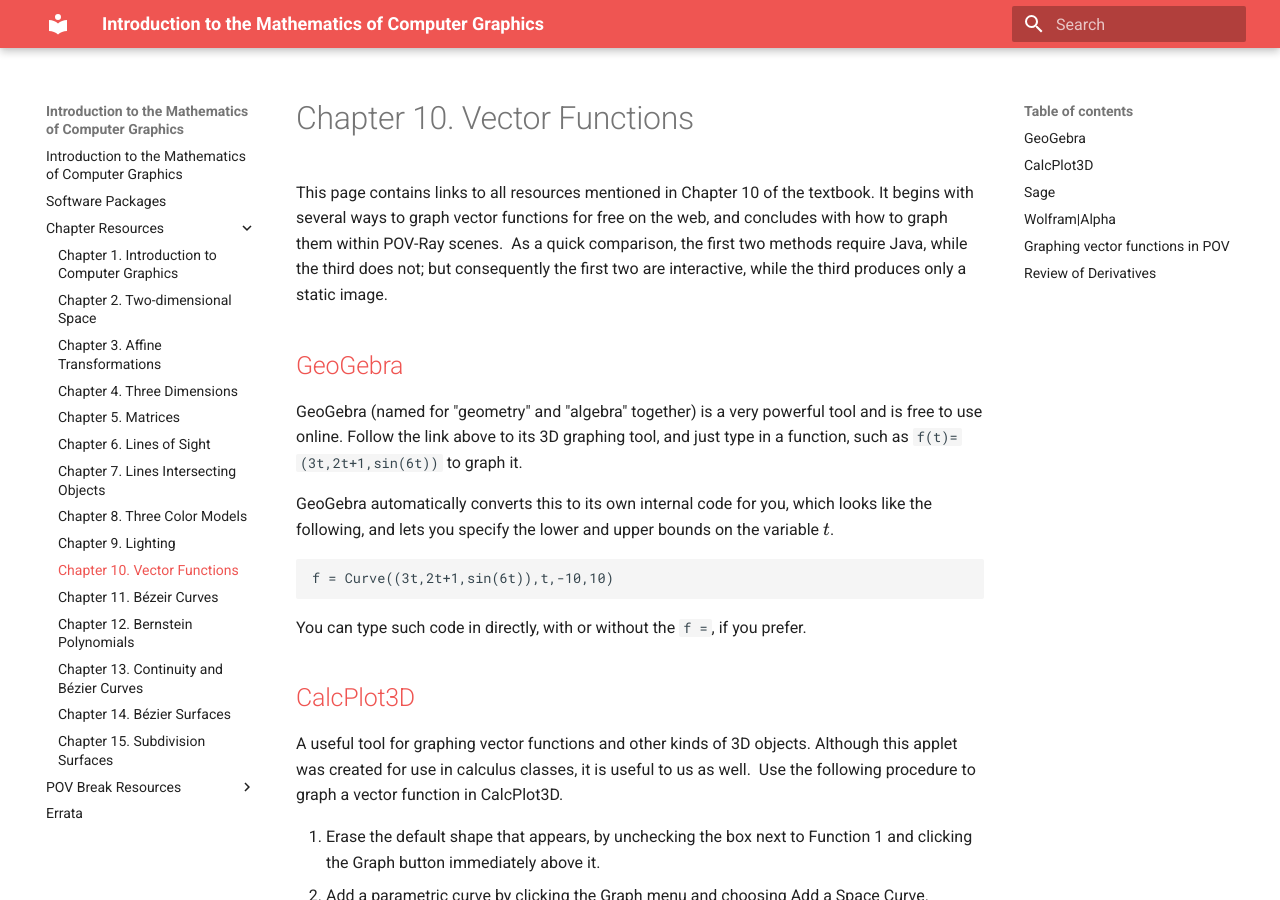
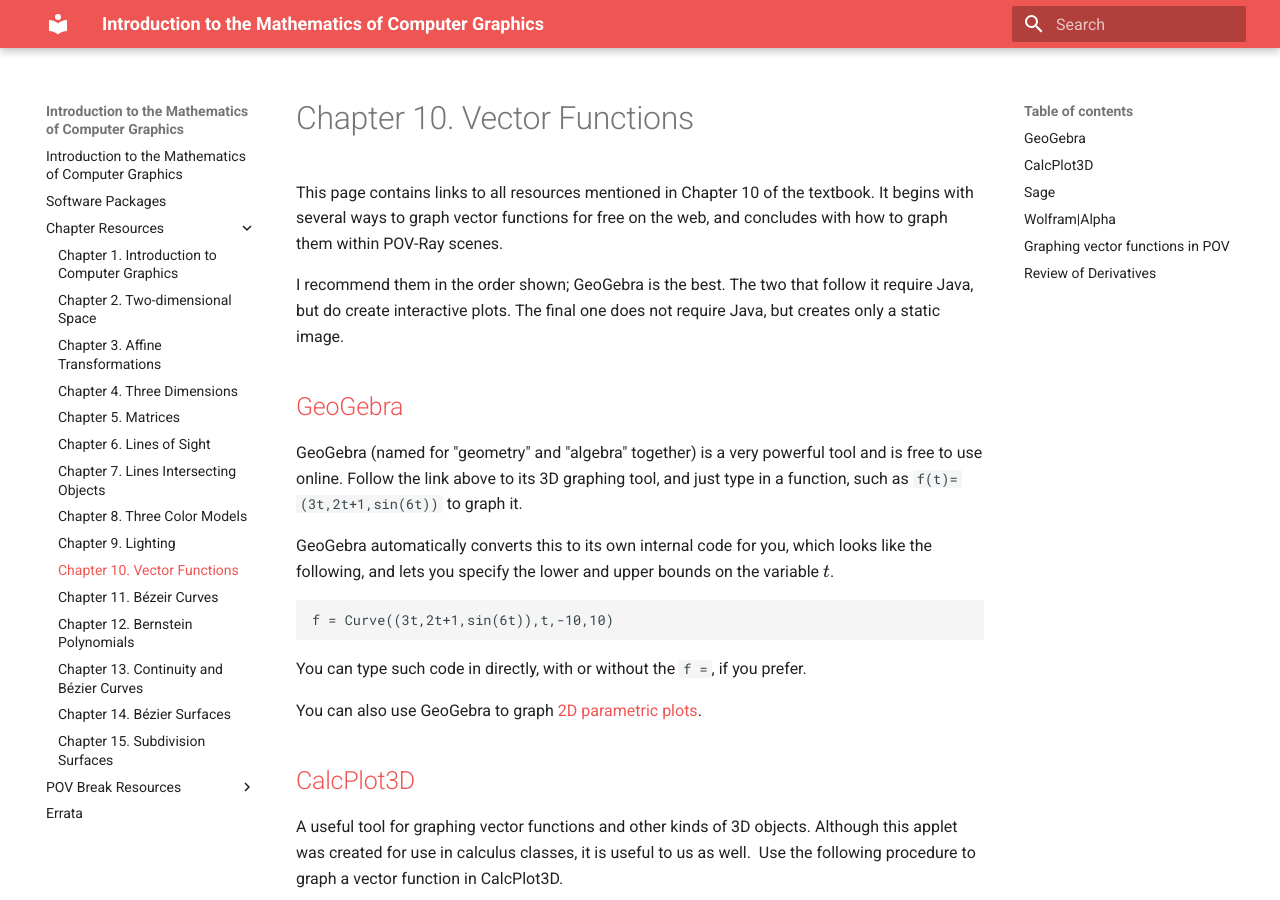
Before and after one commit to nathancarter/mocg, an MkDocs documentation site: the page built from docs/chapter-10-resources.md, in a window 1280 px wide and 900 px high. Built offline with MkDocs 1.6.1 and Material for MkDocs 9.7.7, drawn with Linux system fonts in a browser that asks for light colours; formulas are drawn with MathJax 3; old or Windows-style settings are respelled for this version of MkDocs.

Commit message:
Correct intro paragraph and add link to 2D graphing tool

````diff
--- a/docs/chapter-10-resources.md
+++ b/docs/chapter-10-resources.md
@@ -1,10 +1,11 @@
 
 This page contains links to all resources mentioned in Chapter 10 of the
 textbook. It begins with several ways to graph vector functions for free on
-the web, and concludes with how to graph them within POV-Ray scenes.  As a
-quick comparison, the first two methods require Java, while the third does
-not; but consequently the first two are interactive, while the third
-produces only a static image.
+the web, and concludes with how to graph them within POV-Ray scenes.
+
+I recommend them in the order shown; GeoGebra is the best.  The two that follow
+it require Java, but do create interactive plots.  The final one does not
+require Java, but creates only a static image.
 
 ## [GeoGebra](https://www.geogebra.org/3d?lang=en)
 
@@ -21,6 +22,8 @@
 ```
 
 You can type such code in directly, with or without the `f =`, if you prefer.
+
+You can also use GeoGebra to graph [2D parametric plots](https://geogebra.org/graphing).
 
 ## [CalcPlot3D](http://web.monroecc.edu/manila/webfiles/calcNSF/JavaCode/CalcPlot3D.htm)
 
````
Also changed, not shown: site/chapter-10-resources/index.html, site/search/search_index.json, 1 other file.
